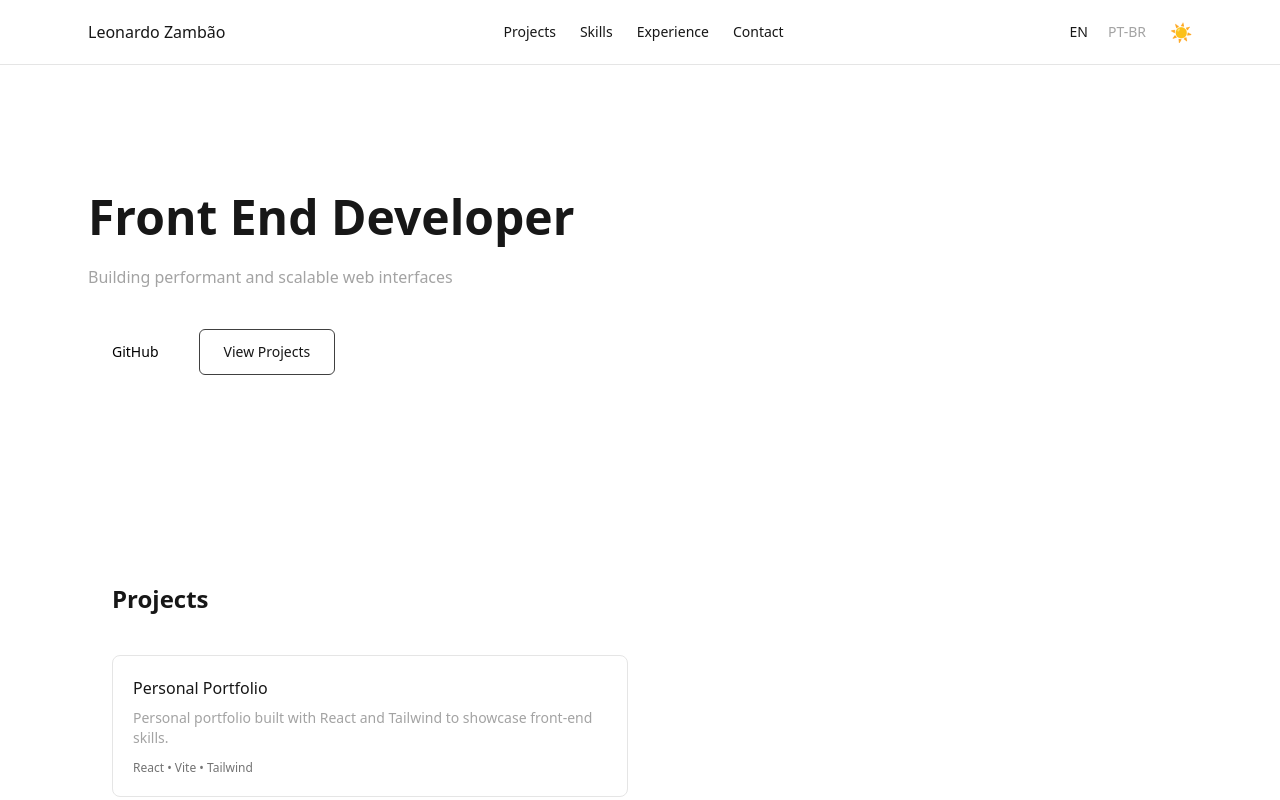
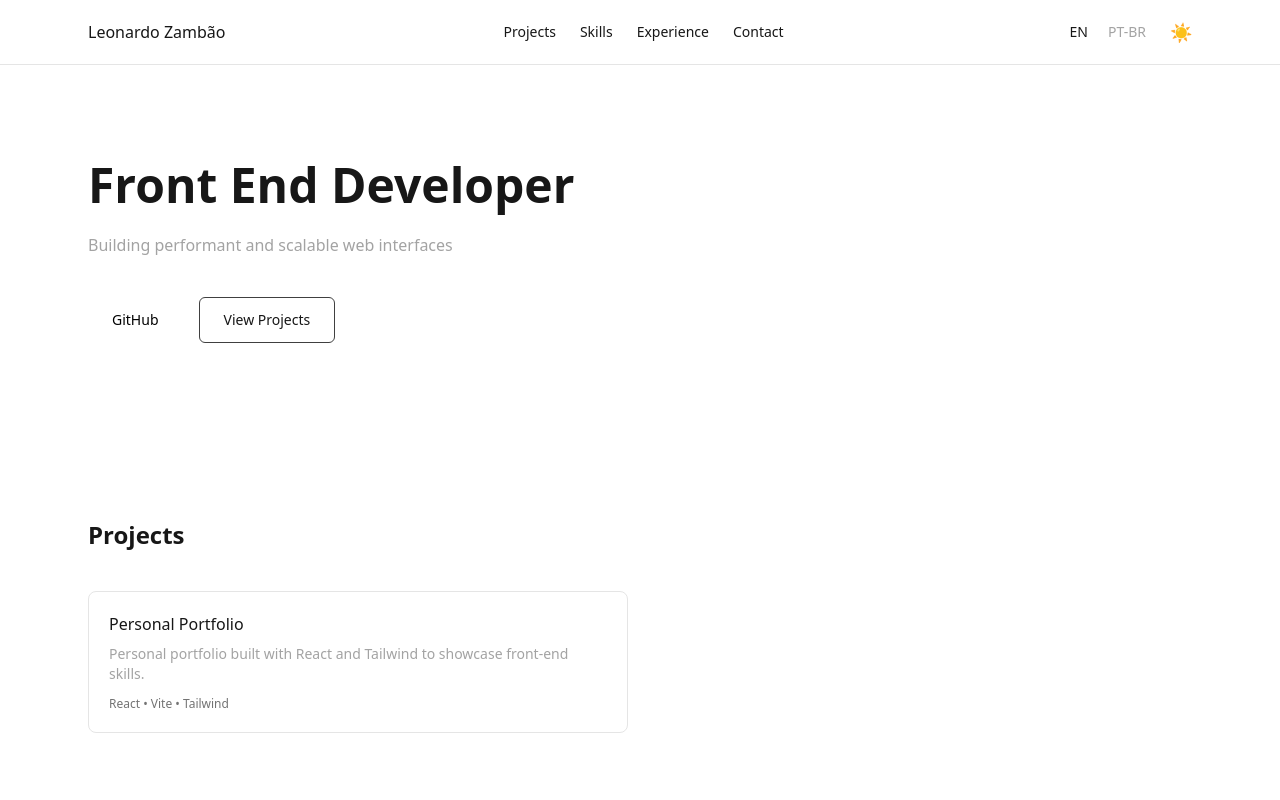
Before and after one commit to leonardozambao/portfolio, a React (Vite) app: page / in a window 1280 px wide. Shown: the top 800 px of the page. Built offline with nearby package versions, Linux system fonts and the light colour scheme.

Commit message:
improving spacing

```diff
--- a/src/components/sections/Hero.jsx
+++ b/src/components/sections/Hero.jsx
@@ -5,7 +5,7 @@ export default function Hero() {
   const t = useTranslation();
 
   return (
-    <section className="py-32">
+    <section className="py-24">
       <h1 className="text-4xl md:text-5xl font-bold mb-6">{t.heroTitle}</h1>
 
       <p className="text-neutral-400 max-w-2xl mb-10">{t.heroSubtitle}</p>
--- a/src/components/ui/Section.jsx
+++ b/src/components/ui/Section.jsx
@@ -1,6 +1,6 @@
 export default function Section({ children, id }) {
   return (
-    <section id={id} className="py-20 px-6">
+    <section id={id} className="py-20">
       {children}
     </section>
   );
```
